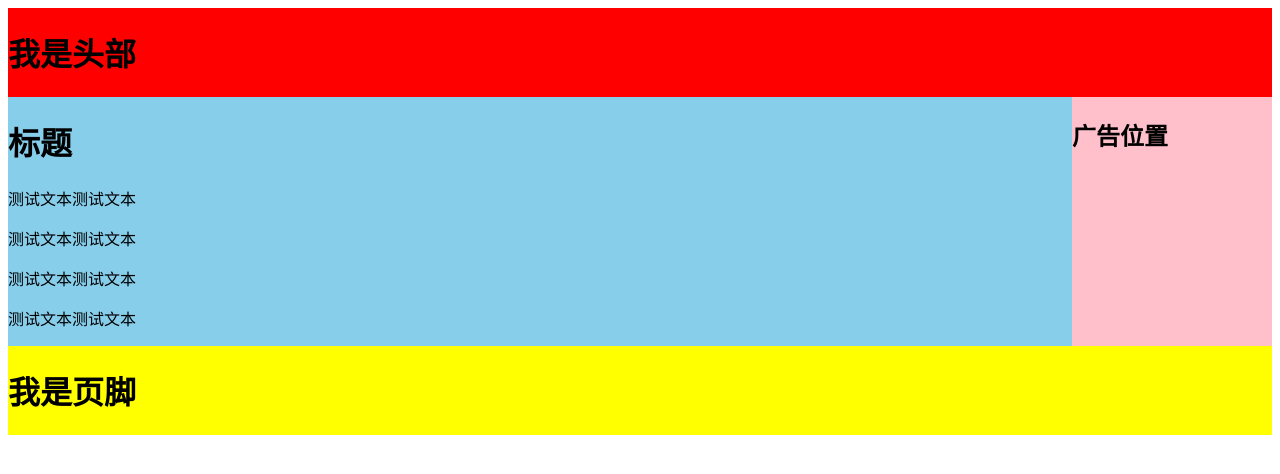
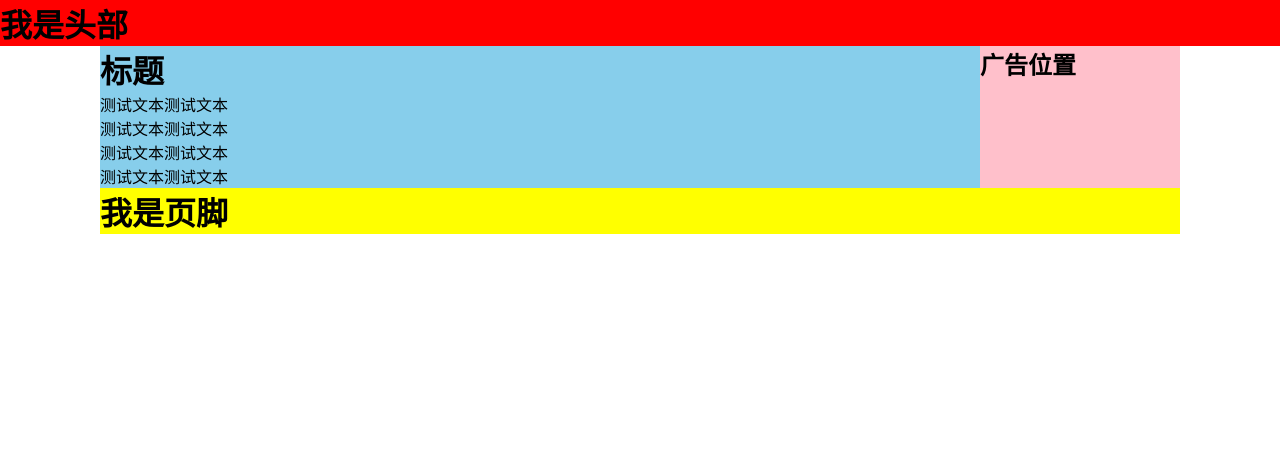
Before and after one commit to aliyuv/myproject, a plain HTML site: page CSS/ch-15/grid布局简单练习.html in a window 1280 px wide. Drawn offline with Linux system fonts and the light colour scheme.

Commit message:
文档两边留白布局

```diff
--- a/CSS/ch-15/grid布局简单练习.html
+++ b/CSS/ch-15/grid布局简单练习.html
@@ -7,25 +7,34 @@
     <meta name="viewport" content="width=device-width, initial-scale=1.0">
     <title>Document</title>
     <style>
+        * {
+            margin: 0;
+            padding: 0;
+            box-sizing: border-box;
+        }
+
         body {
             display: grid;
-            grid: auto auto auto / 1fr 200px;
+            grid: auto auto auto / 100px 1fr 200px 100px;
         }
 
-        header{
-            grid-area: 1/1/2/3;
+        header {
+            grid-area: 1/1/2/5;
             background: red;
         }
-        aside{
-            grid-area: 2/2/3/3;
+
+        aside {
+            grid-area: 2/3/3/4;
             background-color: pink;
         }
-        main{
-            grid-area: 2/1/3/2;
+
+        main {
+            grid-area: 2/2/3/3;
             background-color: skyblue;
         }
-        footer{
-            grid-area: 3/1/4/3 ;
+
+        footer {
+            grid-area: 3/2/4/4;
             background-color: yellow;
         }
     </style>
```
